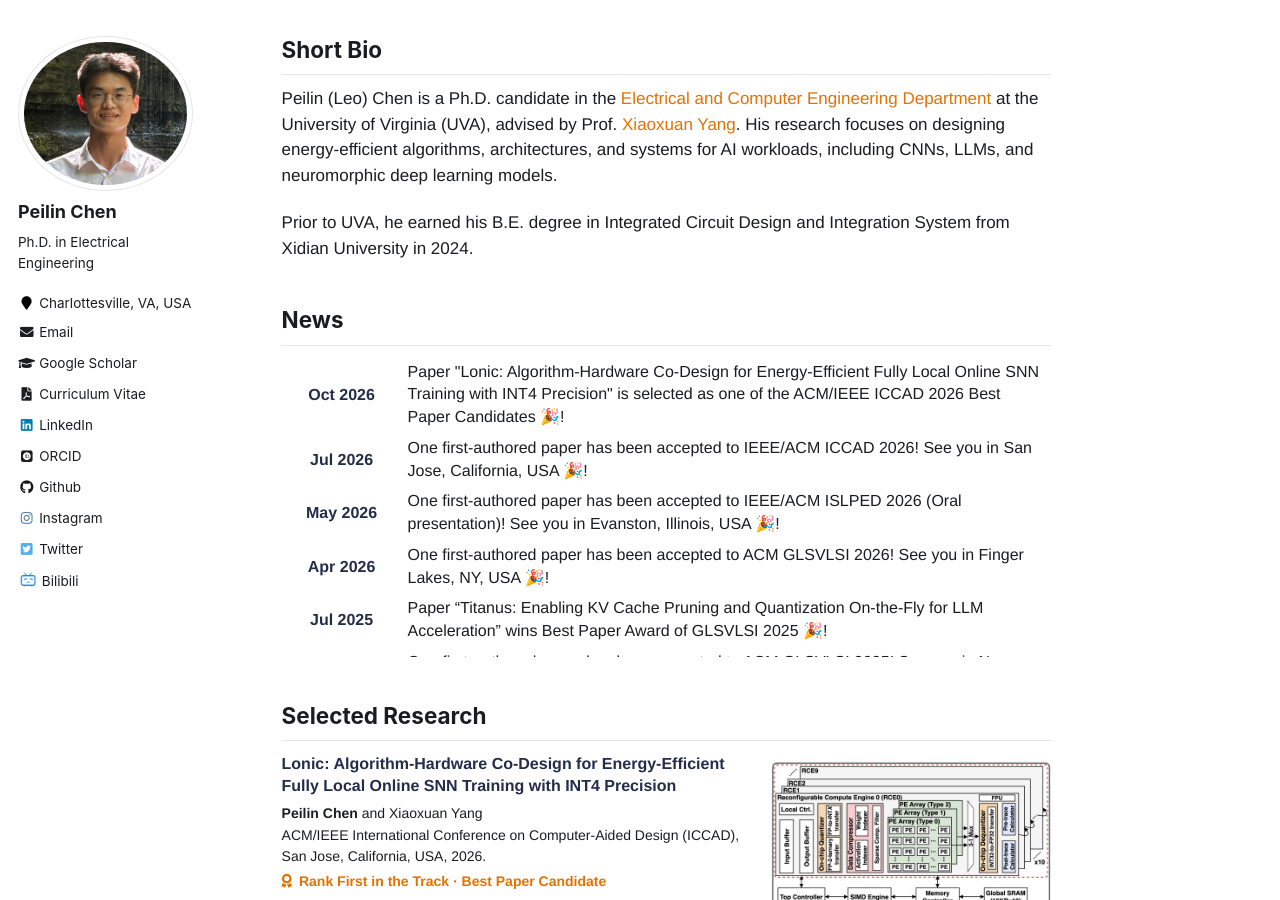
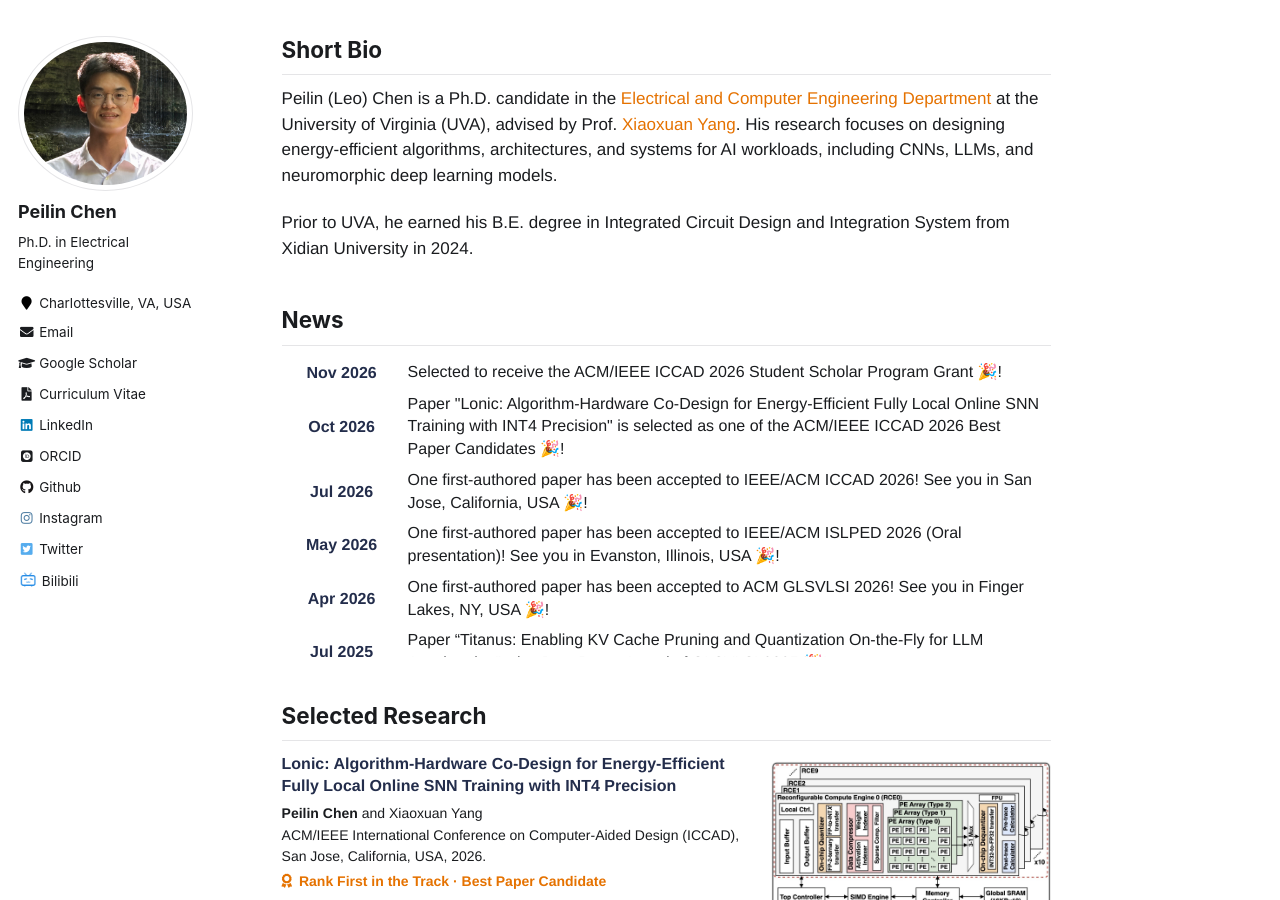
Before and after one commit to peilin-chen/peilin-chen.github.io, a Jekyll site: the page built from _pages/about.md, in a window 1280 px wide and 900 px high. Built offline with Jekyll 4.4.1, drawn with Linux system fonts in a browser that asks for light colours; some web fonts are replaced.

Commit message:
Update about.md with recent achievements
Added news entries for ACM/IEEE ICCAD 2026 awards.

```diff
--- a/_pages/about.md
+++ b/_pages/about.md
@@ -22,6 +22,13 @@ Prior to UVA, he earned his B.E. degree in Integrated Circuit Design and Integra
 ## News
 
 <div class="news-list">
+
+<div class="news-row">
+    <div class="news-date">Nov 2026</div>
+    <div class="news-text">
+      Selected to receive the ACM/IEEE ICCAD 2026 Student Scholar Program Grant 🎉!
+    </div>
+  </div>
 
 <div class="news-row">
     <div class="news-date">Oct 2026</div>
```
